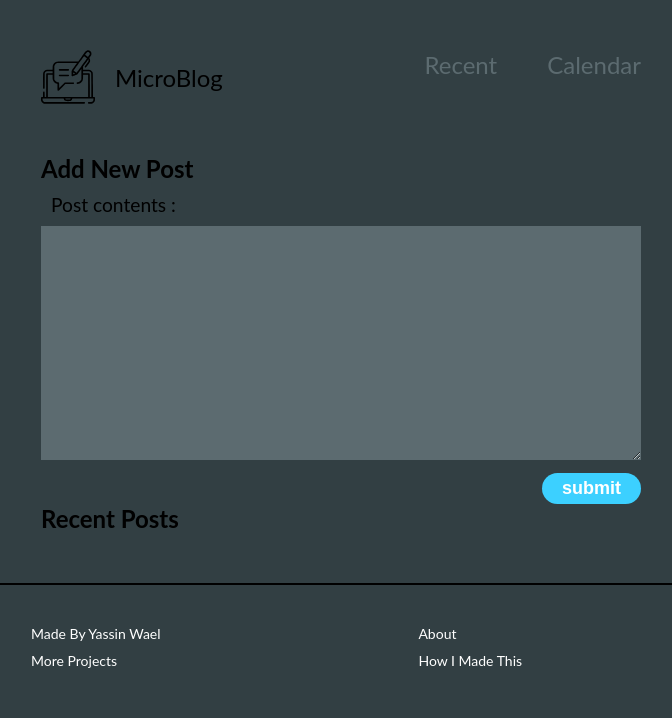
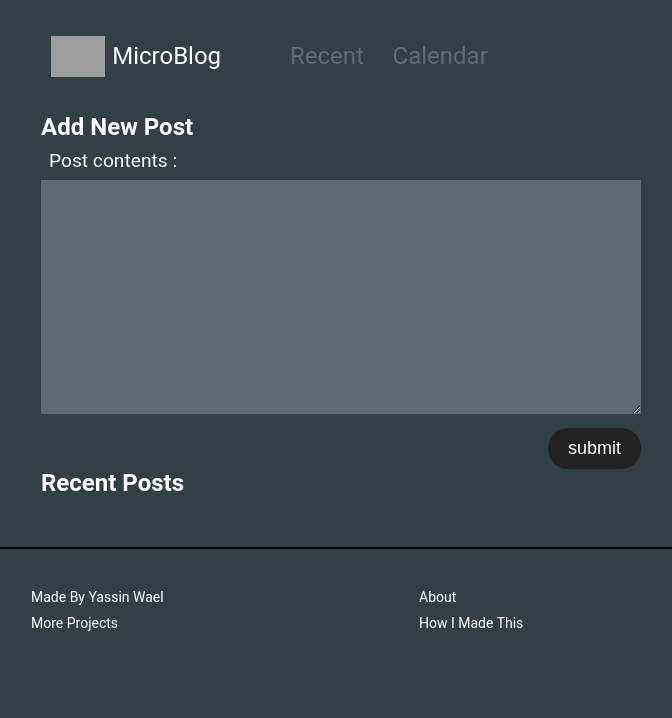
Before and after one commit to YassinWael/Flask-Blog-Post, a Flask app: page / in a window 1280 px wide. Shown: the top 718 px of the page, without its empty margins (299-971 px from the left). Run offline with Flask 3, Linux system fonts and the light colour scheme; data that the repository does not hold is empty; grey boxes are pictures that could not be loaded.

Commit message:
added a favicon and form checking

```diff
--- a/app.py
+++ b/app.py
@@ -4,16 +4,18 @@ from pymongo import MongoClient
 import datetime
 from icecream import ic
 from dotenv import load_dotenv
+
 from os import environ
+
 load_dotenv()
 
 app = Flask(__name__)
 client = MongoClient(environ.get('MONGODB'))
-app.db = client["Microblog"] # makes a test database called "testdb"
+app.db = client["Microblog"]
 collection = app.db.entries
 
 entries = []
-# vercel
+
 @app.route('/',methods=['GET','POST'])
 @app.route('/index',methods=['GET','POST'])
 
@@ -21,10 +23,14 @@ def home():
 
     if request.method == "POST":
         content = request.form['content']
-        formatted_date = datetime.datetime.today().strftime("%b %d, %I:%M %p")
-        app.db["entries"].insert_one({"content":content,"date":formatted_date})
-        ic("content inserted",request.method)
-        return redirect(url_for('home'))
+        if content:
+            formatted_date = datetime.datetime.today().strftime("%b %d, %I:%M %p")
+            app.db["entries"].insert_one({"content":content,"date":formatted_date})
+            ic("content inserted",request.method)
+            return redirect(url_for('home'))
+        else:
+            return redirect(url_for('home'))
+
 
 
     entries = [
@@ -52,4 +58,4 @@ def delete(id):
 
 
 
-app.run(debug=True)
+app.run(debug=True,port=8080)
--- a/static/styles.css
+++ b/static/styles.css
@@ -9,13 +9,19 @@ body {
     box-sizing: border-box;
     margin: 0;
     background-color: #323f43;
+    color:white;
+    font-family: 'roboto';
+    min-width: 100%;
+    height: auto;
+    overflow-x: hidden;
+
 }
 a:visited {
     color: inherit;
 }
 .navbar {
-    max-width: 640px;
-    margin :50px auto;
+    max-width: 620px;
+    margin :1.5em auto;
     padding:0 20px;
     display: flex;
     justify-content: space-between;
@@ -27,17 +33,23 @@ a:visited {
     align-items: center;
 }
 img[alt='Logo'] {
-    margin-right: 20px;
+    margin-right: 0.3em;
 }
 
 .navigation {
     list-style: none;
     display: flex;
+    justify-self: flex-start;
+    width: fit-content;
+    align-self: center;
+    flex-grow: 1;
+    flex-wrap: wrap;
+    /* margin-left: 20%; */
 
 }
 
 .navigation-link {
-    margin-left: 50px;
+    margin-left: 1.2em;
     text-decoration: none;
     color:#5c6b70;
     transition: color 0.2s ease;
@@ -51,7 +63,7 @@ img[alt='Logo'] {
 .main {
     max-width: 640px;
     margin: 0 auto;
-    padding:0 20px
+    padding:0 20px;
 }
 
 .form {
@@ -67,7 +79,7 @@ img[alt='Logo'] {
 
 .form-label {
     display: block;
-    margin: 10px;
+    margin: 8px;
     font-size: larger;
 }
 
@@ -85,23 +97,55 @@ img[alt='Logo'] {
 
 
 .form-submit {
-    background-color: #3cd0ff;
+    position: relative;
+    background-color: #232323;
     border: none;
     font-size: 18px;
-    font-weight: bold;
+    font-weight: 200 !important;
     color:white;
-    padding:5px 20px;
+    padding:10px 20px;
     border-radius: 20px;
     cursor: pointer;
-    transition: all 0.2s ease;
+    transition: all 0.3s ease;
 }
+.form-submit::after {
+    content: "";
+    position: absolute;
+    border: 3.2px solid green;
+    width: 100%;
+    height: 100%;
+    border-radius: 20px;
+    top: 0;
+    left: 0;
+    animation: colors 5s linear infinite;
+    visibility: hidden;
+}
+@keyframes colors {
+    0%, 10%, 30%, 50%, 70%, 85%, 100% {
+        border-color: #ff5252;
+    }
+    15% {
+        border-color: #ffa000;
+    }
+    40% {
+        border-color: #ffd740;
+    }
+    60% {
+        border-color: #4caf50;
+    }
+    90% {
+        border-color: #00bcd4;
+    }
+}
+.form-submit:hover {
+    transform: scale(1.2);
+    background-color: #333333;
+    box-shadow: 0 0 50px 10px #333333;
+}
+.form-submit:hover::after {
+    visibility: visible;
 
-.form-submit:hover {
-    box-shadow: 0px 0px 2px 3px black;
-    background-color: #5c90a1;
-    color: black;
 }
-
 
 .entry {
     margin-top: 50px;
@@ -111,7 +155,8 @@ img[alt='Logo'] {
 
 .entry-title {
     display: inline;
-    font-size: 18px;
+    font-size: 20px;
+    color: #3cd0ff;
 }
 
 .entry-date {
@@ -120,7 +165,7 @@ img[alt='Logo'] {
 }
 
 .entry-content {
-    font-size: 16px;
+    font-size: 17px;
     line-height: 150%;
     justify-self: start;
     align-self: flex-end;
@@ -201,3 +246,15 @@ img[alt='Logo'] {
     opacity: 1;
     width: 100%;
 }
+
+@media only screen and (max-width:768px) {
+    .main {
+        min-width: 100%;
+        overflow-x: hidden;
+
+    }
+    body {
+        overflow-x: hidden;
+    }
+
+}
--- a/templates/index.html
+++ b/templates/index.html
@@ -4,13 +4,14 @@
     <meta charset="UTF-8">
     <meta name="viewport" content="width=device-width, initial-scale=1.0">
     <title>MicroBlog</title>
+    <link rel="icon" type="image/x-icon" href="/static/gym.png">
     <link rel="stylesheet" href="/static/styles.css" />
 
 </head>
 <body>
     <header class="navbar">
         <div class="brand">
-            <img src="/static/blogging.svg" alt="Logo" width="54px"/>
+            <img src="/static/gym.svg" alt="Logo" width="54px"/>
             MicroBlog
         </div>
         <ul class="navigation">
```
Also changed, not shown: static/gym.svg (added).
